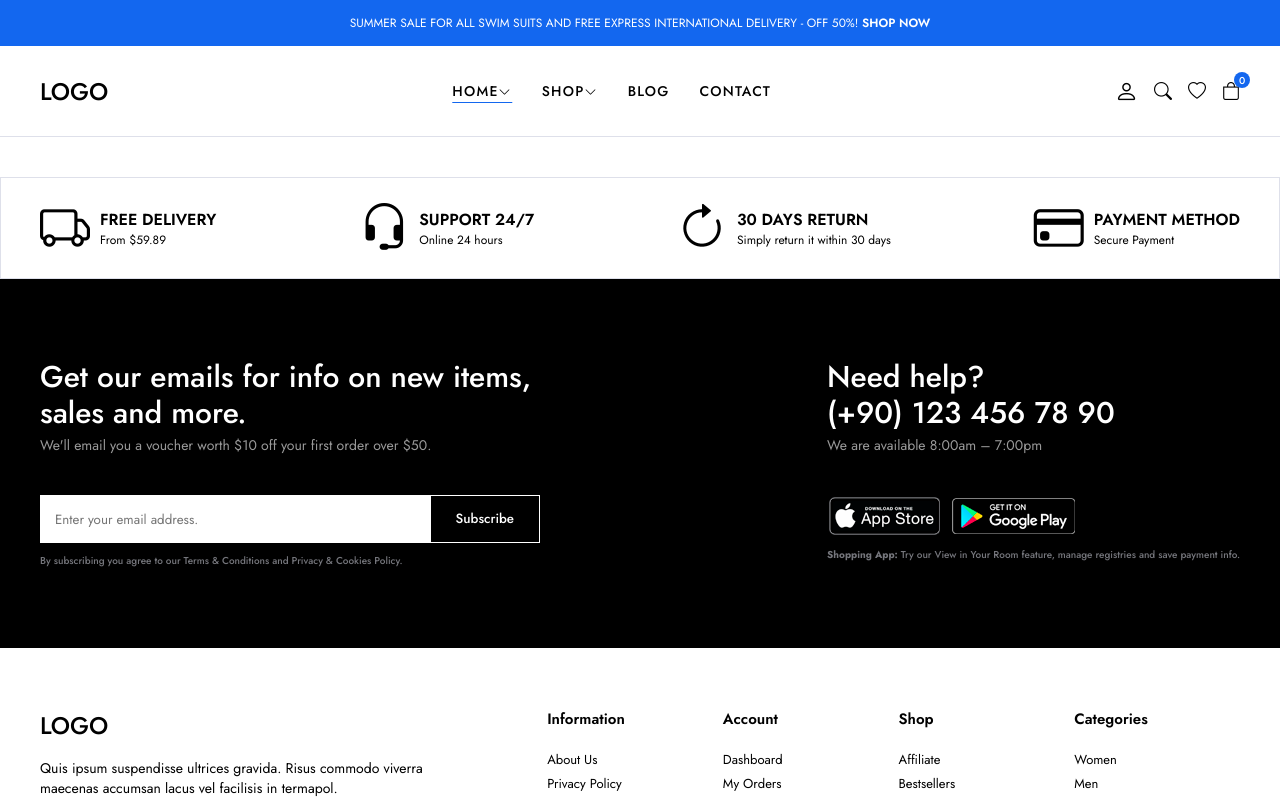
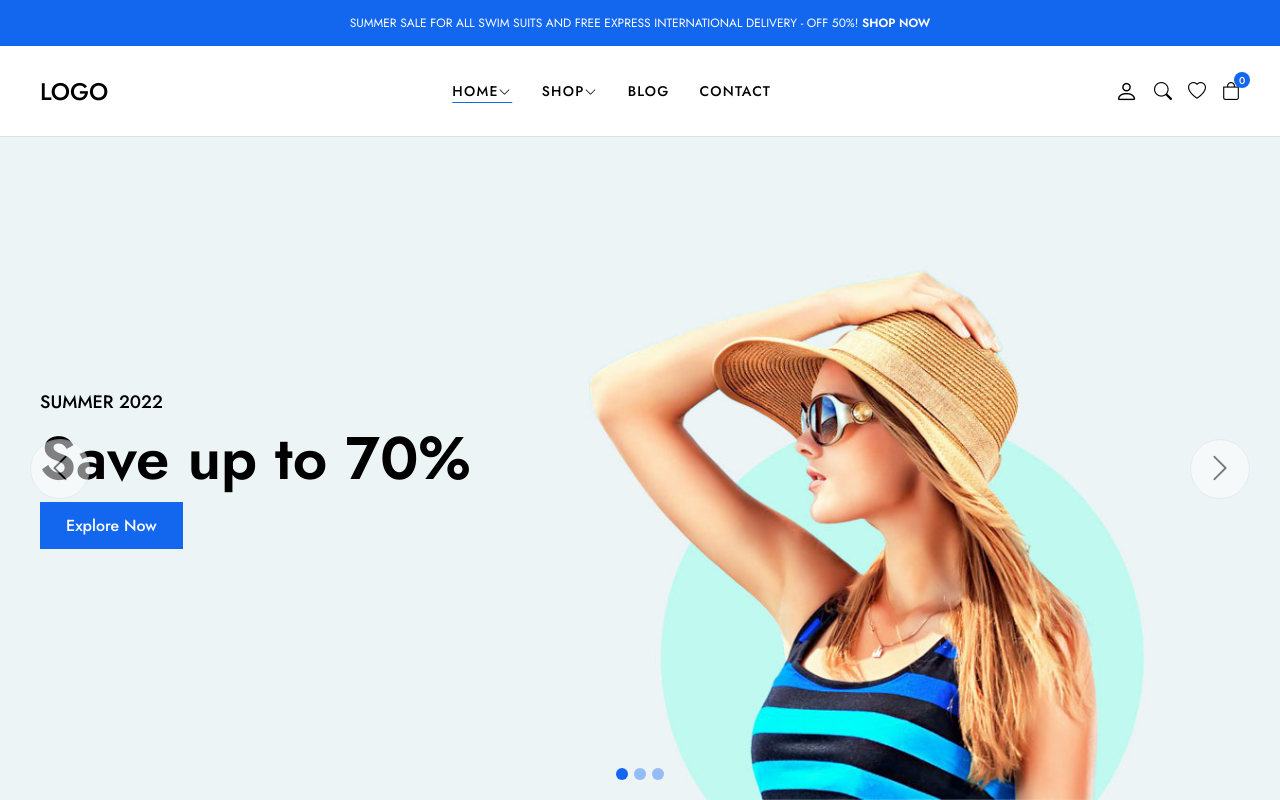
Before and after one commit to sadikahmetaydin/full-stack-e-commerce, a React (Vite) app in the folder frontend/: page / in a window 1280 px wide. Shown: the top 800 px of the page. Built offline with nearby package versions, Linux system fonts and the light colour scheme.

Commit message:
created layout folder push the main components inside and create slider component

```diff
--- a/frontend/src/App.jsx
+++ b/frontend/src/App.jsx
@@ -1,12 +1,14 @@
 import "./App.css";
-import Footer from "./components/Footer/Footer";
-import Header from "./components/Header/Header";
-import Policy from "./components/Policy/Policy";
+import Footer from "./components/Layout/Footer/Footer";
+import Header from "./components/Layout/Header/Header";
+import Policy from "./components/Layout/Policy/Policy";
+import Sliders from "./components/Slider/Sliders";
 
 const App = () => {
   return (
     <>
       <Header />
+      <Sliders />
       <Policy />
       <Footer />
     </>
--- /dev/null
+++ b/frontend/src/components/Slider/SliderItem.jsx
@@ -0,0 +1,15 @@
+const SliderItem = () => {
+  return (
+    <div className="slider-item fade">
+      <div className="slider-image">
+        <img src="img/slider/slider1.jpg" className="img-fluid" alt="" />
+      </div>
+      <div className="container">
+        <p className="slider-title">SUMMER 2022</p>
+        <h2 className="slider-heading">Save up to 70%</h2>
+        <a href="#" className="btn btn-lg btn-primary">Explore Now</a>
+      </div>
+    </div>
+  )
+}
+export default SliderItem
--- /dev/null
+++ b/frontend/src/components/Slider/Sliders.css
@@ -0,0 +1,125 @@
+.slider {
+  position: relative;
+}
+
+.slider-item {
+  position: relative;
+  height: calc(100vh - 137px);
+  display: flex;
+  align-items: center;
+}
+
+.slider-item .slider-image img {
+  position: absolute;
+  top: 0;
+  left: 0;
+  height: 100%;
+  object-fit: cover;
+  object-position: 60%;
+  z-index: -1;
+}
+
+.slider-item .slider-title {
+  font-size: 18px;
+  font-weight: 500;
+}
+
+.slider-item .slider-heading {
+  font-size: 60px;
+  font-weight: 600;
+}
+
+.slider-item a {
+  position: relative;
+  z-index: 1;
+}
+
+.slider .slider-buttons {
+  position: absolute;
+  top: 0;
+  left: 0;
+  width: 100%;
+  height: 100%;
+  display: flex;
+  align-items: center;
+  justify-content: space-between;
+  padding: 0 30px;
+}
+
+.slider-buttons button {
+  width: 60px;
+  height: 60px;
+  border-radius: 100%;
+  border: 1px solid #dee0ea;
+  background-color: white;
+  opacity: 0.5;
+  transition: 0.2s ease all;
+}
+
+.slider-buttons button:hover {
+  background-color: #1367ef;
+  opacity: 1;
+  color: #fff;
+  border-color: #1367ef;
+}
+
+.slider-buttons button i {
+  font-size: 30px;
+}
+
+.slider .slider-dots {
+  position: absolute;
+  bottom: 20px;
+  width: 100%;
+  display: flex;
+  align-items: center;
+  justify-content: center;
+  column-gap: 6px;
+}
+
+.slider .slider-dots .slider-dot {
+  border: none;
+  display: flex;
+  opacity: 0.4;
+  transition: 0.2s ease opacity;
+}
+
+.slider .slider-dots .slider-dot:hover {
+  opacity: 1;
+}
+
+.slider .slider-dots .slider-dot span {
+  display: inline-block;
+  width: 12px;
+  height: 12px;
+  background-color: #1367ef;
+  border-radius: 100%;
+}
+
+.slider .slider-dots .slider-dot.active {
+  opacity: 1;
+}
+
+.fade {
+  animation-name: fade;
+  animation-duration: 1.5s;
+}
+
+@keyframes fade {
+  from {
+    opacity: 0.4;
+  }
+  to {
+    opacity: 1;
+  }
+}
+
+@media (max-width: 768px) {
+  .slider-item {
+    height: calc(100vh - 155px);
+  }
+
+  .slider-buttons {
+    display: none !important;
+  }
+}
--- /dev/null
+++ b/frontend/src/components/Slider/Sliders.jsx
@@ -0,0 +1,36 @@
+import SliderItem from "./SliderItem";
+import "./Sliders.css";
+
+const Slider = () => {
+  return (
+    <section className="slider">
+    <div className="slider-elements">
+
+      <SliderItem />
+
+      <div className="slider-buttons">
+        <button>
+          <i className="bi bi-chevron-left"></i>
+        </button>
+        <button>
+          <i className="bi bi-chevron-right"></i>
+        </button>
+      </div>
+
+      <div className="slider-dots">
+        <button className="slider-dot active">
+          <span></span>
+        </button>
+        <button className="slider-dot">
+          <span></span>
+        </button>
+        <button className="slider-dot">
+          <span></span>
+        </button>
+      </div>
+    </div>
+  </section>
+  )
+}
+
+export default Slider
```
Also changed, not shown: frontend/src/components/Layout/Footer/Footer.css (renamed from frontend/src/components/Footer/Footer.css), frontend/src/components/Layout/Footer/Footer.jsx (renamed from frontend/src/components/Footer/Footer.jsx), frontend/src/components/Layout/Header/Header.css (renamed from frontend/src/components/Header/Header.css), frontend/src/components/Layout/Header/Header.jsx (renamed from frontend/src/components/Header/Header.jsx), frontend/src/components/Layout/Policy/Policy.css (renamed from frontend/src/components/Policy/Policy.css), frontend/src/components/Layout/Policy/Policy.jsx (renamed from frontend/src/components/Policy/Policy.jsx).
